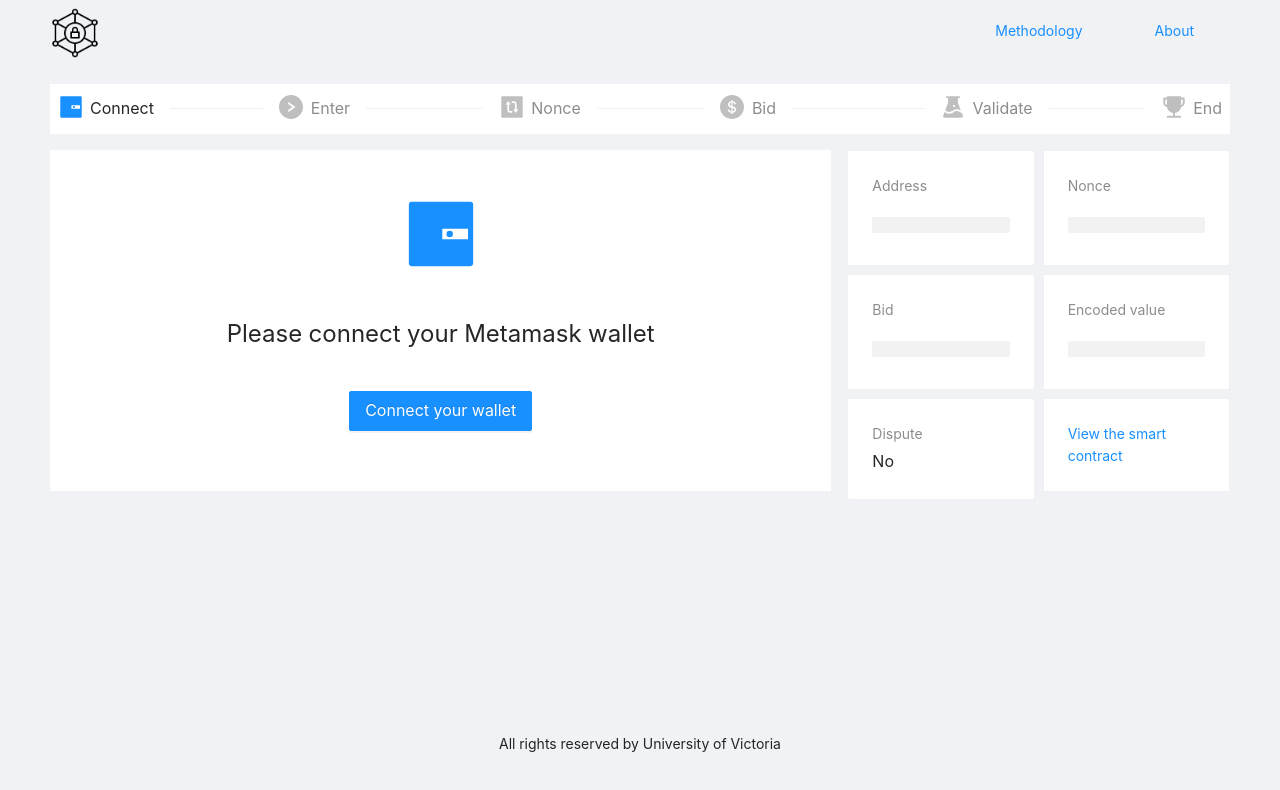
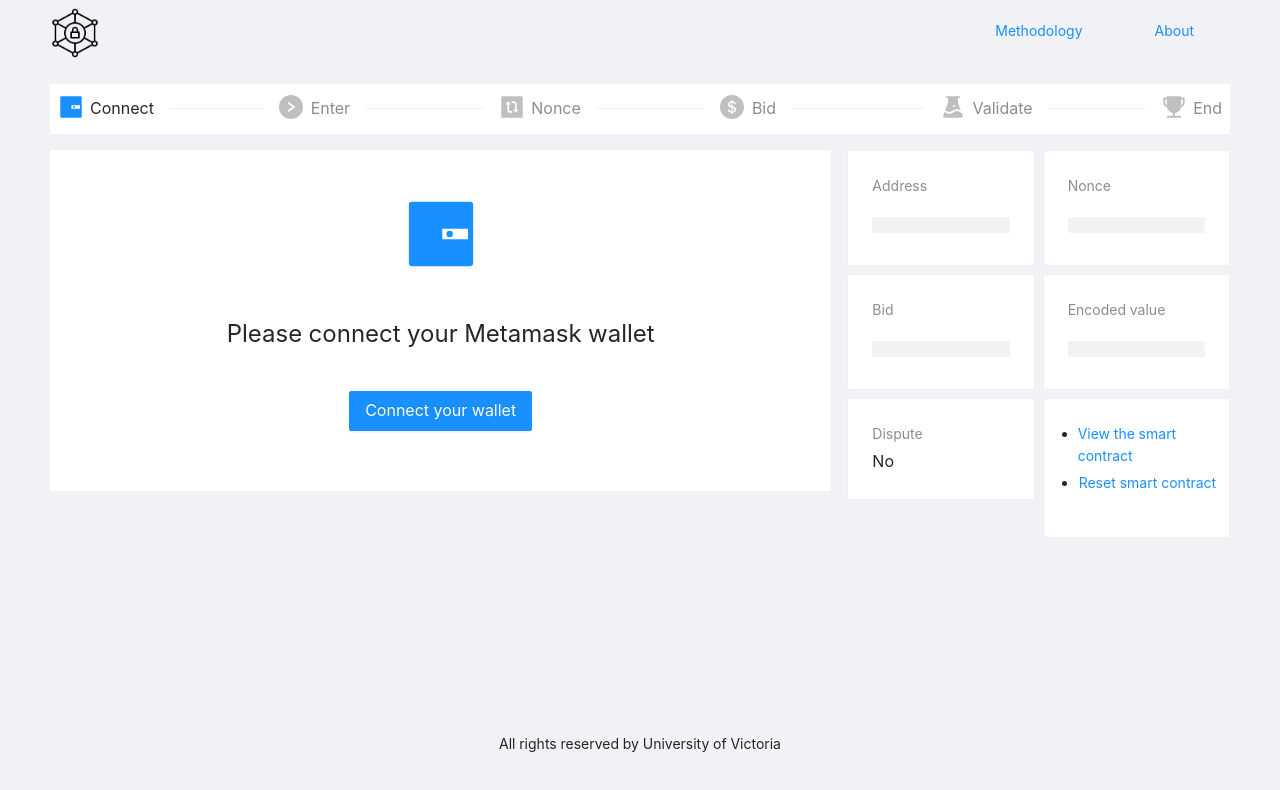
Before and after one commit to AKEB-asyemmtric-key-each-bidder/Web-app, a React (Create React App) app in the folder akeb-ui/: page / in a window 1280 px wide. Shown: the top 790 px of the page. Built offline with nearby package versions, Linux system fonts and the light colour scheme.

Commit message:
reset function added

```diff
--- a/akeb-ui/src/GeneralInfo/GeneralInfo.js
+++ b/akeb-ui/src/GeneralInfo/GeneralInfo.js
@@ -3,7 +3,7 @@ import React, { useContext } from "react";
 import BidsContext from "../Context/BidsContext";
 import BlockchainContext from "../Context/BlockchainContext";
 import GeneralInfoCard from "./GeneralInfoCard";
-import ViewSmartContract from "./ViewSmartContract";
+import SmartContractActions from "./SmartContractActions";
 
 const GeneralInfo = () => {
   const { address } = useContext(BlockchainContext);
@@ -27,7 +27,7 @@ const GeneralInfo = () => {
         <GeneralInfoCard title="Dispute" value="No" />
       </Col>
       <Col span={12}>
-        <ViewSmartContract />
+        <SmartContractActions />
       </Col>
     </Row>
   );
--- /dev/null
+++ b/akeb-ui/src/GeneralInfo/SmartContractActions.js
@@ -0,0 +1,43 @@
+import { Button, Card } from "antd";
+import React, { useContext, useState } from "react";
+import BlockchainContext from "../Context/BlockchainContext";
+import resetSmartContract from "../Networks/ResetSM";
+import showSuccessNotif from "../Notification/ShowSuccessNotif";
+
+const SmartContractActions = () => {
+  const [loading, setLoading] = useState(false);
+  const { contract, address } = useContext(BlockchainContext);
+
+  const resetClicked = () => {
+    setLoading(true);
+    resetSmartContract(contract, setLoading, address);
+  };
+
+  return (
+    <Card>
+      <ul style={{ paddingLeft: "10px" }}>
+        <li>
+          <a
+            href="https://rinkeby.etherscan.io/address/0x340cAbE162eA92b1CcBADb6eBf696369b2148798"
+            target="_blank"
+            rel="noopener noreferrer"
+          >
+            View the smart contract
+          </a>
+        </li>
+        <li>
+          <Button
+            type="link"
+            style={{ paddingLeft: "0px" }}
+            onClick={resetClicked}
+            loading={loading}
+          >
+            Reset smart contract
+          </Button>
+        </li>
+      </ul>
+    </Card>
+  );
+};
+
+export default SmartContractActions;
--- a/akeb-ui/src/GeneralInfo/ViewSmartContract.js
+++ /dev/null
@@ -1,18 +0,0 @@
-import { Card } from "antd";
-import React from "react";
-
-const ViewSmartContract = () => {
-  return (
-    <Card>
-      <a
-        href="https://rinkeby.etherscan.io/address/0x340cAbE162eA92b1CcBADb6eBf696369b2148798"
-        target="_blank"
-        rel="noopener noreferrer"
-      >
-        View the smart contract
-      </a>
-    </Card>
-  );
-};
-
-export default ViewSmartContract;
--- /dev/null
+++ b/akeb-ui/src/Networks/ResetSM.js
@@ -0,0 +1,15 @@
+import showSuccessNotif from "../Notification/ShowSuccessNotif";
+
+const resetSmartContract = async (contract, setLoading, address) => {
+  console.log(contract.methods);
+  await contract.methods.reset().send({ from: address }, (error, res) => {
+    if (error) {
+      console.log("error in reseting SM", error);
+      return;
+    }
+    setLoading(false);
+    showSuccessNotif("Smart contract successfuly reset");
+  });
+};
+
+export default resetSmartContract;
--- /dev/null
+++ b/akeb-ui/src/Notification/ShowSuccessNotif.js
@@ -0,0 +1,10 @@
+import { notification } from "antd";
+
+const showSuccessNotif = (message) => {
+  notification["success"]({
+    message: message,
+    description: null,
+  });
+};
+
+export default showSuccessNotif;
```
